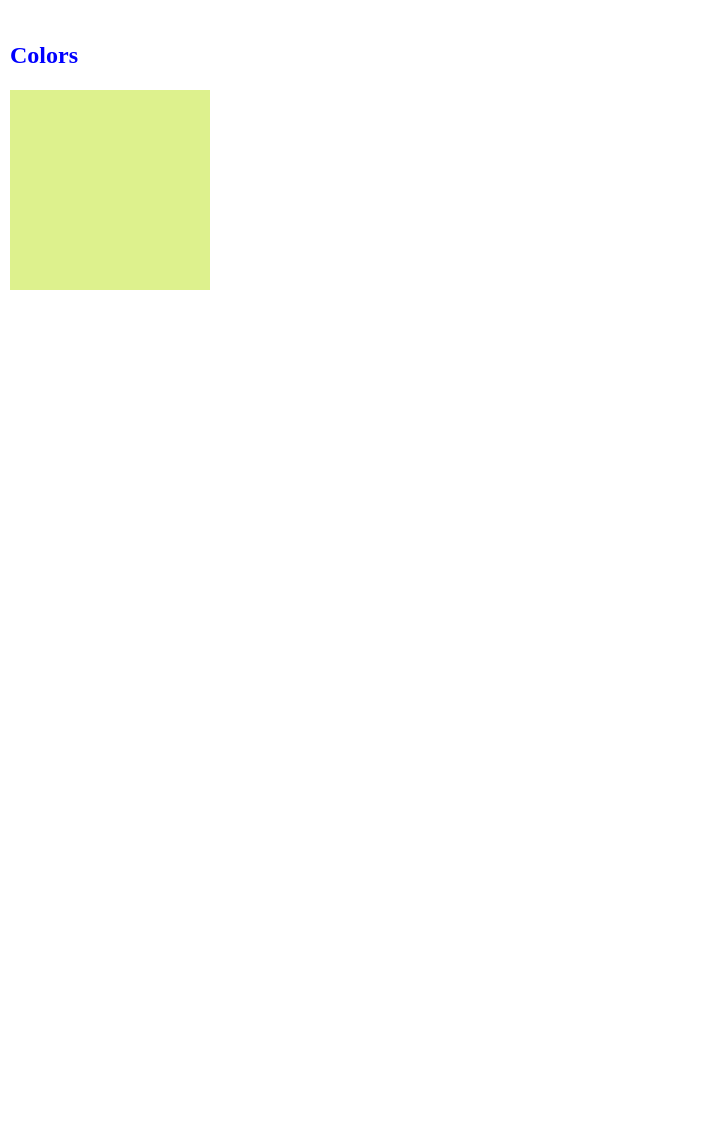
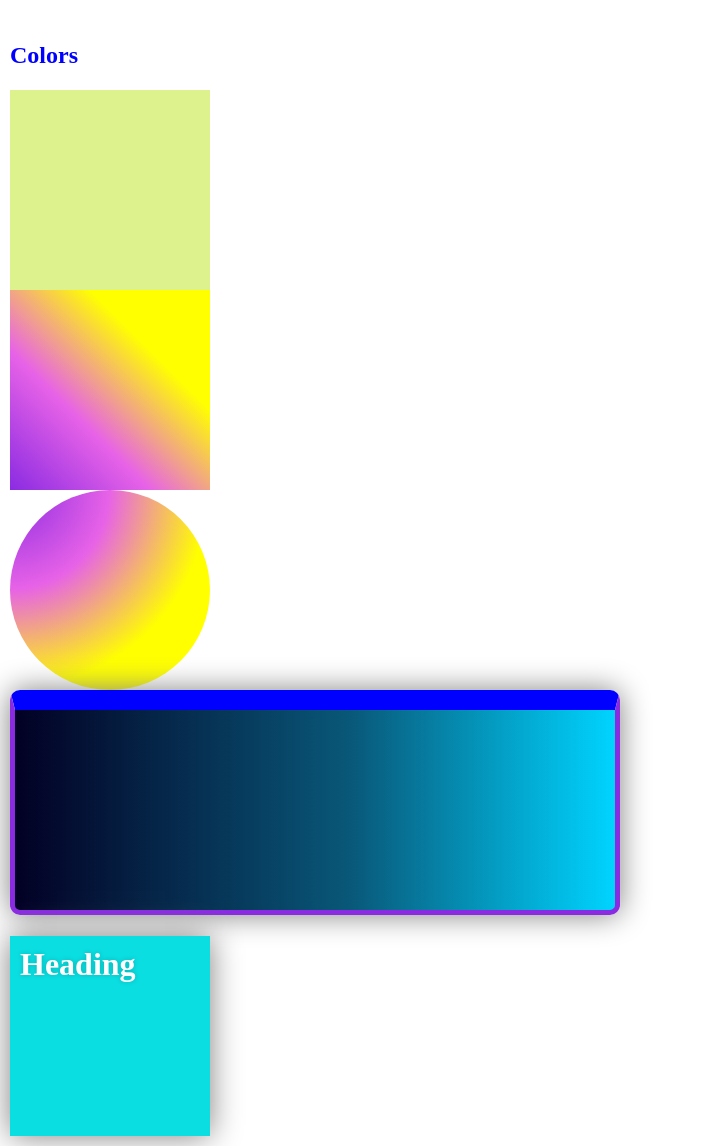
Before and after one commit to FrankBerrocal/HTML, a plain HTML site: page index.html in a window 1280 px wide. Shown: the part 872-2018 px from the top of the page, without its empty margins (0-702 px from the left). Before the commit the page ends 1172 px from the top, so only its background shows below. Drawn offline with Linux system fonts and the light colour scheme.

Commit message:
CSS properties.
Borders, Colors, gradients, shadows.

```diff
--- a/css/styles.css
+++ b/css/styles.css
@@ -89,3 +89,56 @@
     /*background-color: hsl(72, 78%, 50%);*/
     background-color: hsla(72, 78%, 50%,0.5);
   }
+
+  .box2{
+    width: 200px;
+    height: 200px;
+    /*background-color: rgba(198, 235, 52);*/
+    /*background-color: #c6eb34;*/
+    /*background-color: hsl(72, 78%, 50%);*/
+    /*background: linear-gradient(to bottom right, rgba(198, 235, 52), rgb(52, 165, 235));*/
+    /*background: linear-gradient(45deg, rgba(198, 235, 52), rgb(52, 165, 235));*/
+    /*background: linear-gradient(45deg, rgba(198, 235, 52) 70%, rgb(52, 165, 235) 30%);  */
+    /*amount of space to occupy by each space*/
+    background: linear-gradient(45deg, blueviolet, rgb(231, 98, 231), yellow 70%);
+  }
+
+  .box3{
+    width: 200px;
+    height: 200px;
+    /*background-color: rgba(198, 235, 52);*/
+    /*background-color: #c6eb34;*/
+    /*background-color: hsl(72, 78%, 50%);*/
+    /*background: linear-gradient(to bottom right, rgba(198, 235, 52), rgb(52, 165, 235));*/
+    /*background: linear-gradient(45deg, rgba(198, 235, 52), rgb(52, 165, 235));*/
+    /*background: linear-gradient(45deg, rgba(198, 235, 52) 70%, rgb(52, 165, 235) 30%);  */
+    /*amount of space to occupy by each space*/
+    background: radial-gradient(circle at top left, blueviolet, rgb(231, 98, 231), yellow 70%);
+    border-radius: 100%;
+  }
+
+  .box4{
+    width: 600px;
+    height: 200px;
+    background: rgb(2,0,36);
+    background: linear-gradient(90deg, rgba(2,0,36,1) 0%, rgba(9,88,121,1) 56%, rgba(0,212,255,1) 100%);
+    border: 5px solid blueviolet;
+    border-top: 20px solid blue;
+    border-width: (20px);
+    border-radius: 10px;
+    box-shadow: 0 0 30px grey;
+  }
+
+  .box5{
+    width: 200px;
+    height: 200px;
+    background: rgb(10, 222, 225);
+
+    box-shadow: 0 0 30px grey;
+  }
+
+  #h1-light{
+    padding: 10px;
+    color: white;
+    text-shadow: 0 0 5px rgba(0, 0, 0, 0.2);
+  }
--- a/index.html
+++ b/index.html
@@ -56,5 +56,9 @@
     <br />
     <h2>Colors</h2>
     <div class="box"></div>
+    <div class="box2"></div>
+    <div class="box3"></div>
+    <div class="box4"></div>
+    <div class="box5"><h1 id="h1-light">Heading</h1></div>
   </body>
 </html>
```
